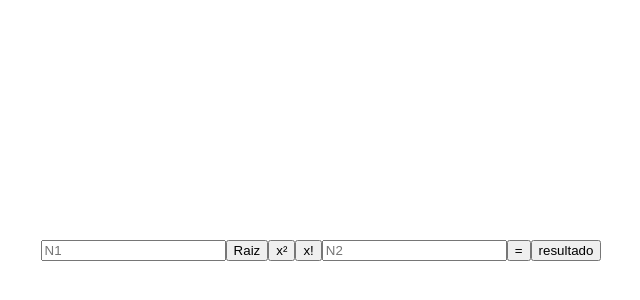
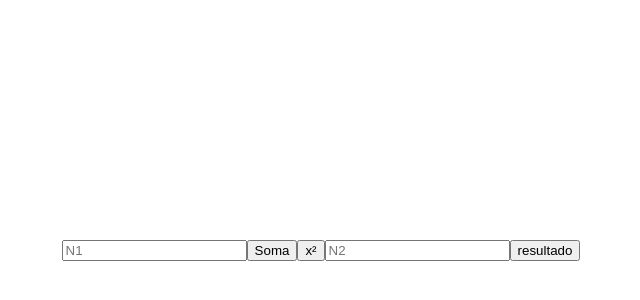
Before and after one commit to TomasErnestoN/Calculadora, a plain HTML site: page main.html in a window 1280 px wide. Shown: the part 10-310 px from the top of the page, without its empty margins (319-959 px from the left). Drawn offline with Linux system fonts and the light colour scheme.

Commit message:
adicionando soma e fazendo ajustes

```diff
--- a/main.html
+++ b/main.html
@@ -21,26 +21,21 @@ padding: 250px;
 <div>
 <input type="number" placeholder="N1" id="n1">
 </div>
+<button onclick="soma()">
+Soma
+</button>
 
-<button onclick="potencia()">
-Raiz
-</button>
+
 
 <button onclick="potencia()">
 x²
 </button>
 
-<button onclick="potencia()">
-x!
-</button>
 
 <div>
 <input type="number" placeholder="N2" id="n2">
 </div>
 
-<button onclick="potencia()">
-=
-</button>
 
 <div>
 <button id="resultado">
@@ -50,6 +45,15 @@ resultado
 
 <script>
 
+function soma(){
+let n1 = Number(document.getElementById("n1").value)
+let n2 = Number(document.getElementById("n2").value)
+
+let r = n1 + n2
+
+document.getElementById("resultado").innerText = r
+
+}
 function potencia(){
 
 let n1 = Number(document.getElementById("n1").value)
```
